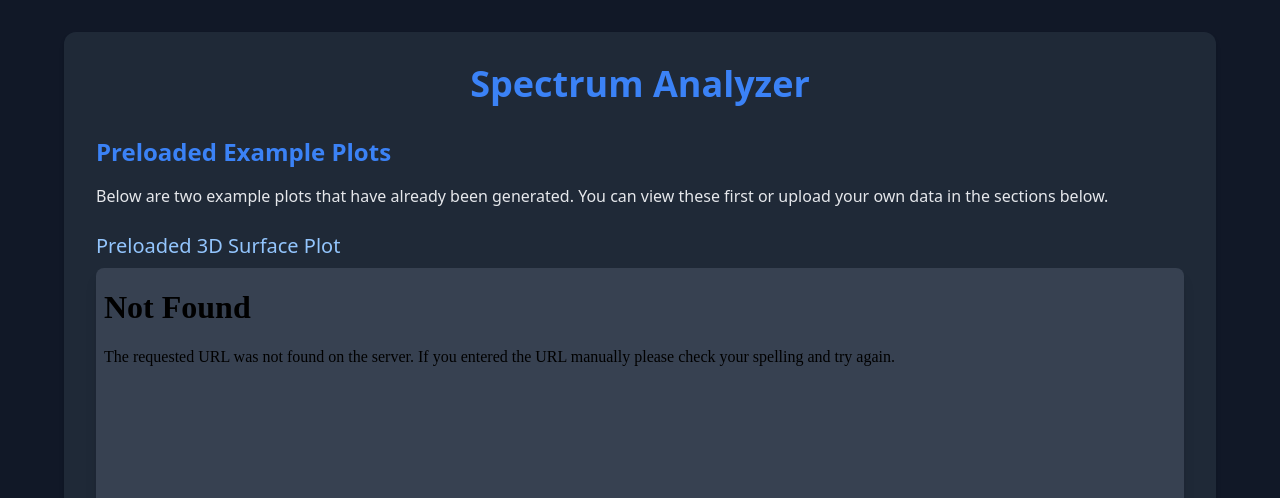
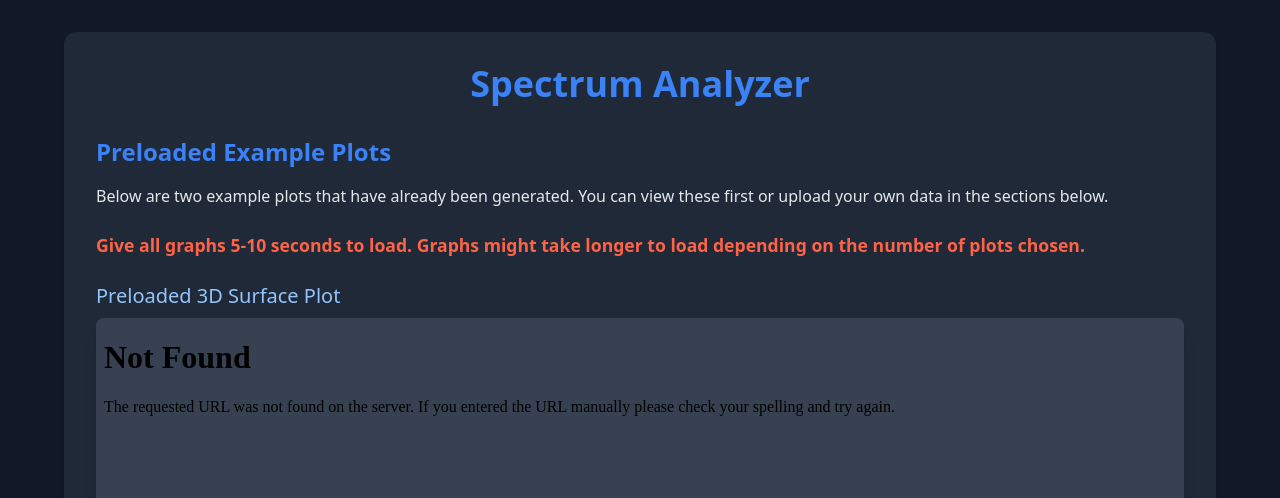
Before and after one commit to FardinIqbal/spectrum_analyzer, a Flask app: page / in a window 1280 px wide. Shown: the top 498 px of the page. Run offline with Flask 3, Linux system fonts and the light colour scheme; some libraries are stand-ins or nearby versions.

Commit message:
Add note about time to load plots

```diff
--- a/templates/index.html
+++ b/templates/index.html
@@ -1,7 +1,7 @@
 <!DOCTYPE html>
 <html lang="en">
 <head>
-  <meta charset="UTF-8" />
+    <meta charset="UTF-8"/>
     <meta name="viewport" content="width=device-width, initial-scale=1.0"/>
     <title>Spectrum Analyzer</title>
 
@@ -28,7 +28,15 @@
             <p class="text-gray-200 mb-6">
                 Below are two example plots that have already been generated.
                 You can view these first or upload your own data in the sections below.
+
+            <p>
+          <span style="font-weight: bold; color: #ff6347; font-size: 1.1rem;">
+    Give all graphs 5-10 seconds to load. Graphs might take longer to load depending on the number of plots chosen.
+  </span>
             </p>
+
+            <br>
+
 
             <!-- Preloaded 3D Surface Plot -->
             <div class="mb-8">
```
Lines whose indentation alone changed are shown as unchanged.
